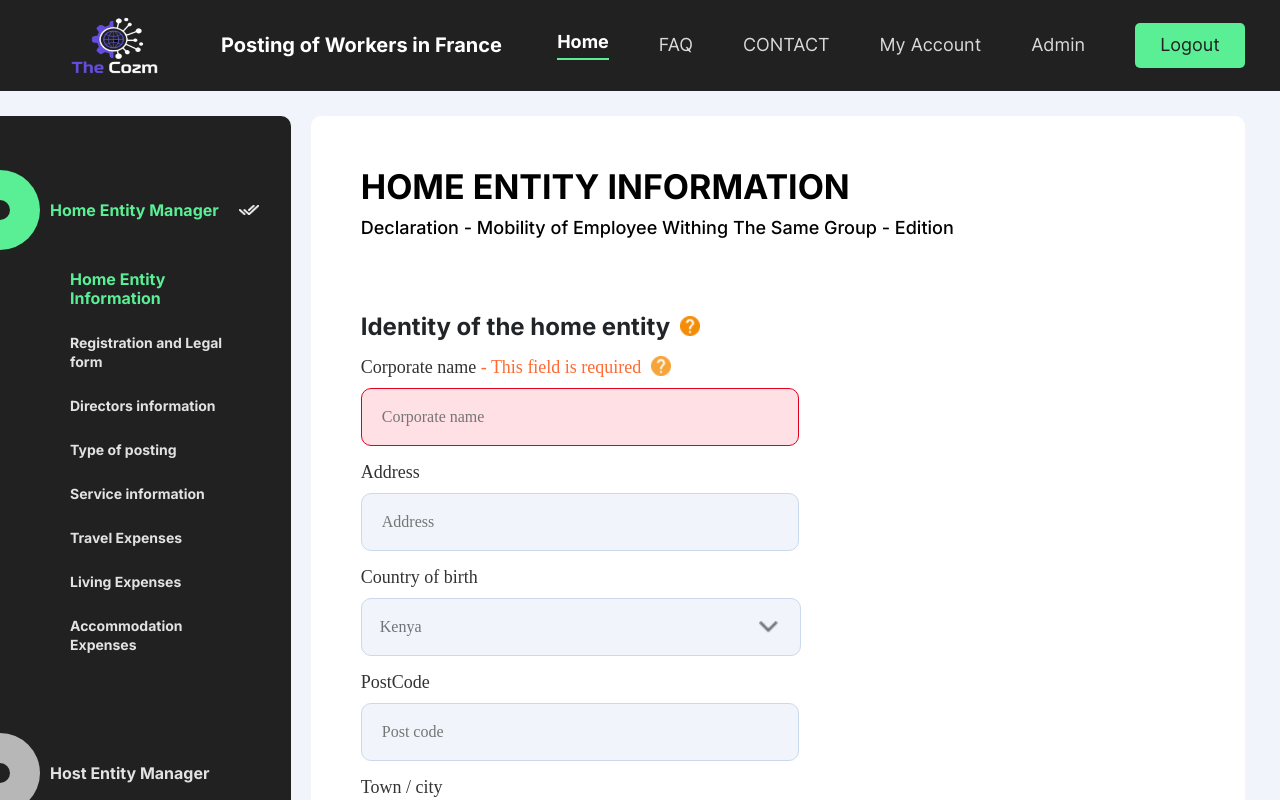
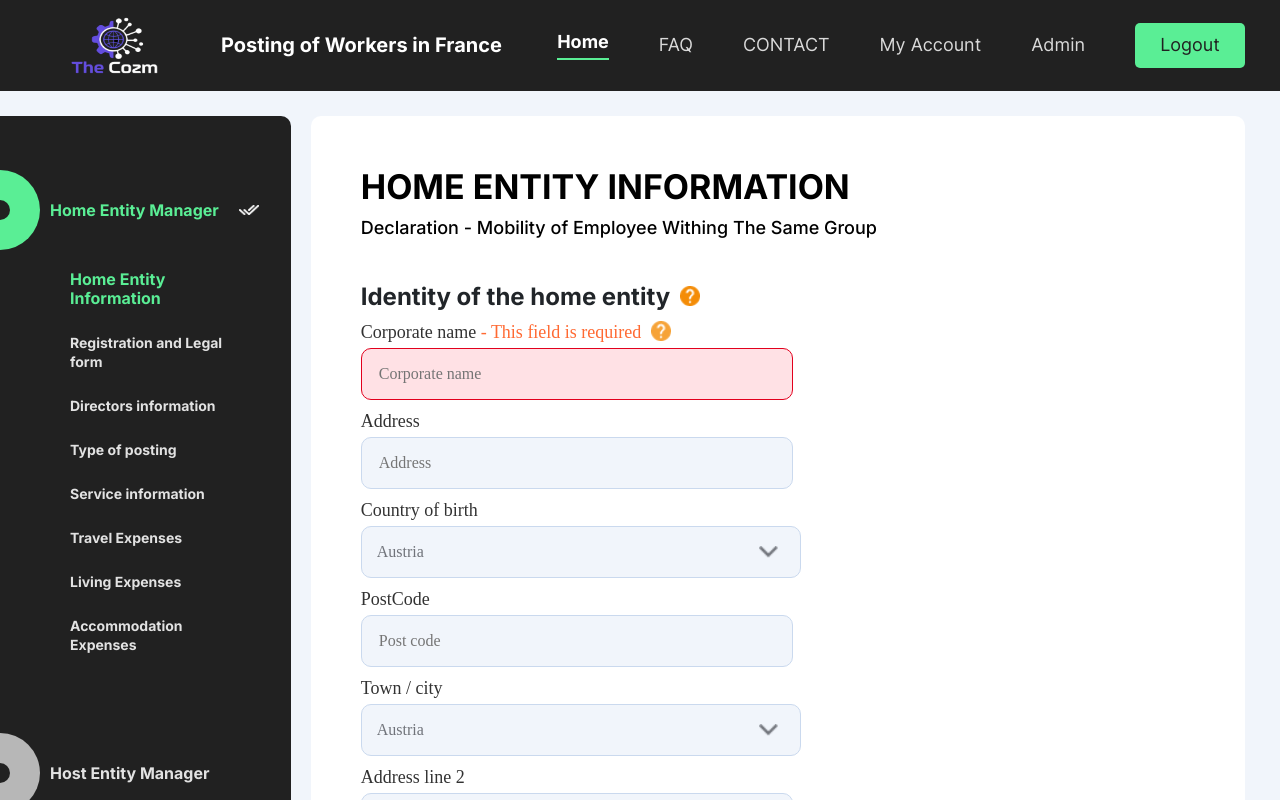
Before and after one commit to mobenjamins/PWDOrchestratorPublic, a React (Vite) app in the folder client/: page / in a window 1280 px wide. Shown: the top 800 px of the page. Built offline with nearby package versions, Linux system fonts and the light colour scheme.

Commit message:
Design tweaks

```diff
--- a/client/src/components/Forms/helpers.js
+++ b/client/src/components/Forms/helpers.js
@@ -18,17 +18,33 @@ export const activityLevelOptions = [
 ];
 
 export const countries = [
-   { value: 'kenya', title: 'Kenya' },
-   { value: 'uganda', title: 'Uganda' },
-   { value: 'tanzania', title: 'Tanzania' },
-   { value: 'rwanda', title: 'Rwanda' },
-   { value: 'burundi', title: 'Burundi' },
-   { value: 'somalia', title: 'Somalia' },
-   { value: 'ethiopia', title: 'Ethiopia' },
-   { value: 'sudan', title: 'Sudan' },
-   { value: 'south sudan', title: 'South Sudan' },
-   { value: 'eritrea', title: 'Eritrea' },
-   { value: 'djibouti', title: 'Djibouti' }
+   { value: 'austria', title: 'Austria' },
+   { value: 'belgium', title: 'Belgium' },
+   { value: 'bulgaria', title: 'Bulgaria' },
+   { value: 'croatia', title: 'Croatia' },
+   { value: 'cyprus', title: 'Cyprus' },
+   { value: 'czech republic', title: 'Czech Republic' },
+   { value: 'denmark', title: 'Denmark' },
+   { value: 'estonia', title: 'Estonia' },
+   { value: 'finland', title: 'Finland' },
+   { value: 'france', title: 'France' },
+   { value: 'germany', title: 'Germany' },
+   { value: 'greece', title: 'Greece' },
+   { value: 'hungary', title: 'Hungary' },
+   { value: 'ireland', title: 'Ireland' },
+   { value: 'italy', title: 'Italy' },
+   { value: 'latvia', title: 'Latvia' },
+   { value: 'lithuania', title: 'Lithuania' },
+   { value: 'luxembourg', title: 'Luxembourg' },
+   { value: 'malta', title: 'Malta' },
+   { value: 'netherlands', title: 'Netherlands' },
+   { value: 'poland', title: 'Poland' },
+   { value: 'portugal', title: 'Portugal' },
+   { value: 'romania', title: 'Romania' },
+   { value: 'slovakia', title: 'Slovakia' },
+   { value: 'slovenia', title: 'Slovenia' },
+   { value: 'spain', title: 'Spain' },
+   { value: 'sweden', title: 'Sweden' }
 ];
 
 export const allRadioOptions = [
@@ -194,3 +210,8 @@ export const occupations = [
       ]
    }
 ];
+
+export const trueFalseoptions = [
+   { value: 'true', title: 'Yes' },
+   { value: 'false', title: 'No' }
+];
--- a/client/src/components/Forms/homeEntityManager.jsx
+++ b/client/src/components/Forms/homeEntityManager.jsx
@@ -5,7 +5,7 @@ import QuestionHeader from '../QuestionSection/header';
 import DropdownComponent from '../utils/dropdown';
 import TextInputComponent from '../utils/textInput';
 import RadioselectComponent from '../utils/radioselect';
-import { countries, allRadioOptions, accomodationExpensesOptions, foodExpensesOptions } from './helpers';
+import { countries, allRadioOptions, accomodationExpensesOptions, foodExpensesOptions, trueFalseoptions } from './helpers';
 import FormTitle from '../formTitle/index';
 
 function HomeEntityManager({ step }) {
@@ -278,8 +278,14 @@ function HomeEntityManager({ step }) {
                   placeholder="ie £300"
                   label="Gross hourly rate of pay applied during the posting (€) "
                />
+               <DropdownComponent
+                  style={{ width: '440px' }}
+                  onChange={(value) => console.log('unable', value)}
+                  options={trueFalseoptions}
+                  label="Unable to provide gross hourly rate?"
+               />
                //TODO: Add a radio button, single
-               <RadioselectComponent item={{ title: 'Unable ?', isSelected: true }} onChange={onRadioHandler} />
+               {/* <RadioselectComponent item={{ title: 'Unable ?', isSelected: true }} onChange={onRadioHandler} /> */}
             </div>
          </div>
       );
@@ -434,34 +440,8 @@ function HomeEntityManager({ step }) {
 
    return (
       <div className="QuestionSection-wrapper">
-         <QuestionHeader title="Home Entity Information" subTitle="Declaration - Mobility of Employee Withing The Same Group - Edition" />
-
-         {/* <div className='input-section'>
-          <div className='standard-input-label'>Name</div>
-          <div className='standard-input'>
-            <input className='input-field' placeholder='Enter your name' />
-            <img src={InfoIcon} className="info-icon" />
-          </div>
-       </div> */}
+         <QuestionHeader title="Home Entity Information" subTitle="Declaration - Mobility of Employee Withing The Same Group" />
          {StepRenderer()}
-
-         {/* <div className='question-section'>
-          <div className='Subsection-title'>Foreign Company</div>
-          <DropdownComponent label="Company Autocompletion" options={dummyOptions} onChange={(e)=>console.log("WORKED ", e)} />
-       </div>
-
-
-       <div className='question-section'>
-          <div className='Subsection-title'>Foreign Company</div>
-          {
-            radioOptions.map((item, index) => {
-              return (
-                <RadioselectComponent item={item} onChange={onRadioHandler} />
-              )
-            }
-            )
-          }
-       </div> */}
       </div>
    );
 }
--- a/client/src/components/Forms/hostEntity/serviceInformation.jsx
+++ b/client/src/components/Forms/hostEntity/serviceInformation.jsx
@@ -276,6 +276,7 @@ function ServiceInformation({ step }) {
                label="Main activity "
                style={{ width: '100%', marginLeft: '30px', marginRight: '40px' }}
             />
+            {activityLevel.activityLevelOne && (
                <AutoCompleteDropdownComponent
                   defaultValue={level2default ? level2default : ''}
                   disabled={activityLevel.activityLevelOne ? false : true}
@@ -284,6 +285,8 @@ function ServiceInformation({ step }) {
                   label="Activity Level two "
                   style={{ width: '100%', marginLeft: '40px', marginRight: '40px' }}
                />
+            )}
+            {activityLevel.activityLevelTwo && (
                <AutoCompleteDropdownComponent
                   defaultValue={level3default}
                   disabled={activityLevel.activityLevelTwo ? false : true}
@@ -292,6 +295,8 @@ function ServiceInformation({ step }) {
                   label="Activity Level three "
                   style={{ width: '100%', marginLeft: '50px', marginRight: '50px' }}
                />
+            )}
+            {activityLevel.activityLevelThree && (
                <AutoCompleteDropdownComponent
                   defaultValue={level4default}
                   disabled={activityLevel.activityLevelThree ? false : true}
@@ -300,6 +305,7 @@ function ServiceInformation({ step }) {
                   label="Activity Level four"
                   style={{ width: '100%', marginLeft: '60px', marginRight: '60px' }}
                />
+            )}
             <DropdownComponent
                style={{ width: '440px' }}
                onChange={(e) => onInPutHandler(e.value, 'infoAboutService', 'useOfHazardousProcess')}
--- a/client/src/components/Forms/style.css
+++ b/client/src/components/Forms/style.css
@@ -31,7 +31,7 @@
    font-family: 'Inter';
    font-style: normal;
    color: #000000;
-   margin-bottom: 30px;
+   /* margin-bottom: 30px; */
 }
 .question-title {
    font-weight: 700;
--- a/client/src/components/utils/datepicker/style.css
+++ b/client/src/components/utils/datepicker/style.css
@@ -1,7 +1,7 @@
 .input-section {
    display: flex;
    flex-direction: column;
-   margin-top: 15px;
+   margin-top: 10px !important;
 }
 .standard-input-label {
    font-family: 'Montserrat';
@@ -11,7 +11,7 @@
    line-height: 22px;
    color: #000000;
    opacity: 0.8;
-   margin-bottom: 10px;
+   margin-bottom: 5px !important;
 }
 
 .standard-select {
@@ -50,7 +50,7 @@
    font-size: 16px;
    line-height: 20px;
    color: #70737a;
-   padding: 20px;
+   padding: 15px !important;
    width: 100%;
 
    display: flex;
--- a/client/src/components/utils/textInput/style.css
+++ b/client/src/components/utils/textInput/style.css
@@ -24,7 +24,7 @@
    font-size: 16px;
    line-height: 20px;
    color: #70737a;
-   padding: 18px !important;
+   padding: 15px !important;
    display: flex;
    flex-direction: row;
    justify-content: space-between;
```
Lines whose indentation alone changed are shown as unchanged.
